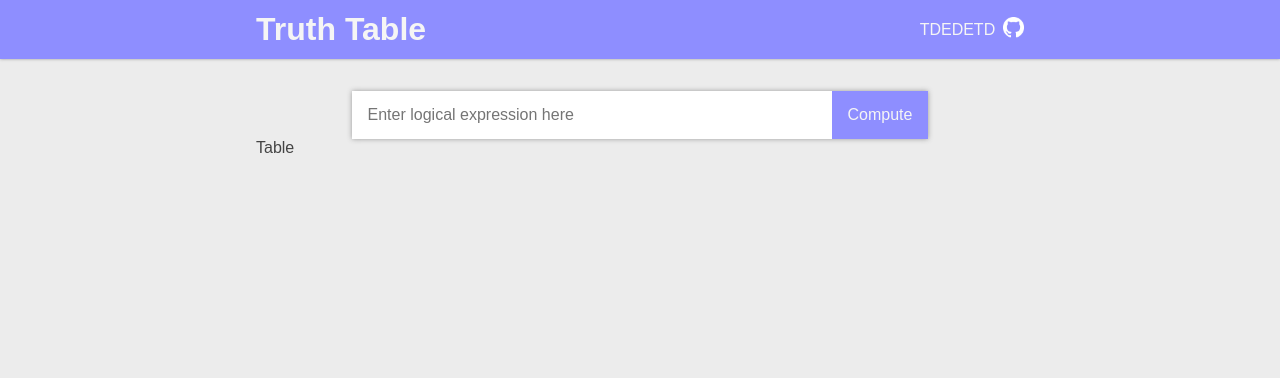
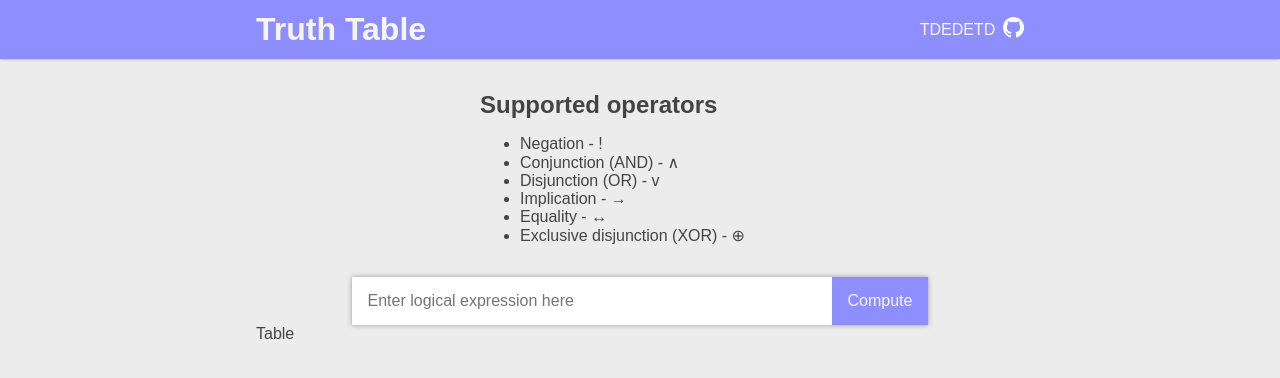
Before and after one commit to tdedetd/truth_table, an Angular app: page / in a window 1280 px wide. Shown: the top 378 px of the page. Built offline with nearby package versions, Linux system fonts and the light colour scheme.

Commit message:
guide component; btn styles

```diff
--- a/src/app/app.component.html
+++ b/src/app/app.component.html
@@ -1,6 +1,7 @@
 <tt-header></tt-header>
 <div class="container">
   <main>
+    <tt-guide></tt-guide>
     <div class="expr-input">
       <tt-expression-input></tt-expression-input>
     </div>
--- a/src/app/app.module.ts
+++ b/src/app/app.module.ts
@@ -4,12 +4,14 @@ import { BrowserModule } from '@angular/platform-browser';
 import { AppComponent } from './app.component';
 import { HeaderComponent } from './components/header/header.component';
 import { ExpressionInputComponent } from './components/expression-input/expression-input.component';
+import { GuideComponent } from './components/guide/guide.component';
 
 @NgModule({
   declarations: [
     AppComponent,
     HeaderComponent,
-    ExpressionInputComponent
+    ExpressionInputComponent,
+    GuideComponent
   ],
   imports: [
     BrowserModule
--- /dev/null
+++ b/src/app/components/guide/guide.component.html
@@ -0,0 +1,6 @@
+<div class="guide">
+  <h2>Supported operators</h2>
+  <ul>
+    <li *ngFor="let op of operators">{{ op.name }} - {{ op.char }}</li>
+  </ul>
+</div>
--- /dev/null
+++ b/src/app/components/guide/guide.component.scss
@@ -0,0 +1,8 @@
+.guide {
+  margin: 0 auto 2rem;
+  width: 20rem;
+}
+
+h2 {
+  margin: 0;
+}
--- /dev/null
+++ b/src/app/components/guide/guide.component.ts
@@ -0,0 +1,29 @@
+import { Component, OnInit } from '@angular/core';
+
+interface IOperator {
+  char: string;
+  name: string;
+}
+
+@Component({
+  selector: 'tt-guide',
+  templateUrl: './guide.component.html',
+  styleUrls: ['./guide.component.scss']
+})
+export class GuideComponent implements OnInit {
+
+  readonly operators: IOperator[] = [
+    { char: '!', name: 'Negation' },
+    { char: '∧', name: 'Conjunction (AND)' },
+    { char: 'v', name: 'Disjunction (OR)' },
+    { char: '→', name: 'Implication' },
+    { char: '↔', name: 'Equality' },
+    { char: '⊕', name: 'Exclusive disjunction (XOR)' },
+  ];
+
+  constructor() { }
+
+  ngOnInit(): void {
+  }
+
+}
--- a/src/styles.scss
+++ b/src/styles.scss
@@ -5,6 +5,8 @@
 html {
   font-size: 16px;
   --primary-color: #8e8eff;
+  --primary-color-hover: #9a9aff;
+  --primary-color-active: #8686ff;
   --primary-text-color: #f5f5f5;
 }
 
@@ -26,6 +28,14 @@ body {
   font-size: 1rem;
 }
 
+.btn:hover {
+  background: var(--primary-color-hover);
+}
+
+.btn:active {
+  background: var(--primary-color-active);
+}
+
 .container {
   margin: 0 auto;
   width: 50rem;
```
Also changed, not shown: 1 other file (tests, documents, lock files or other folders).
